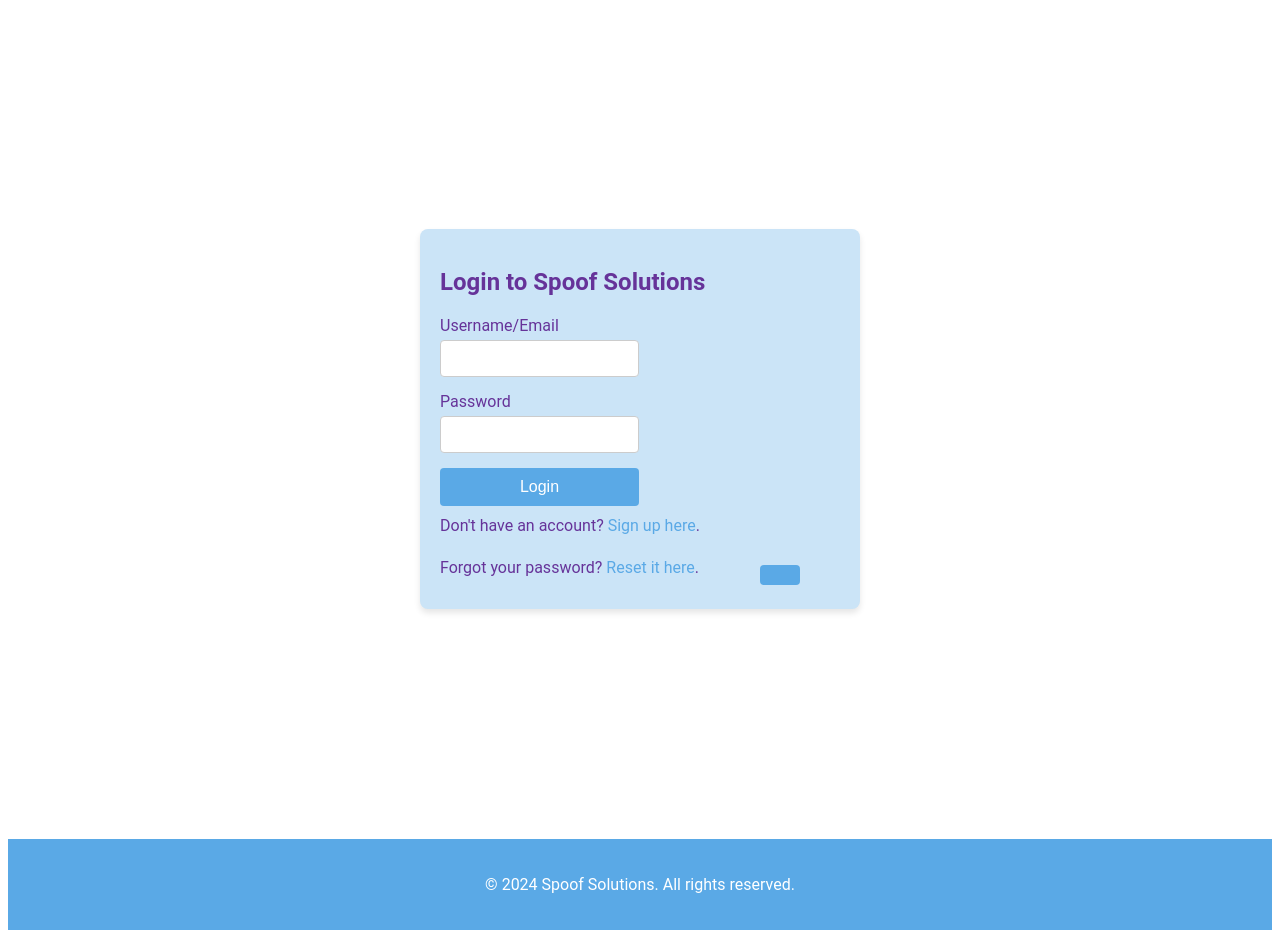
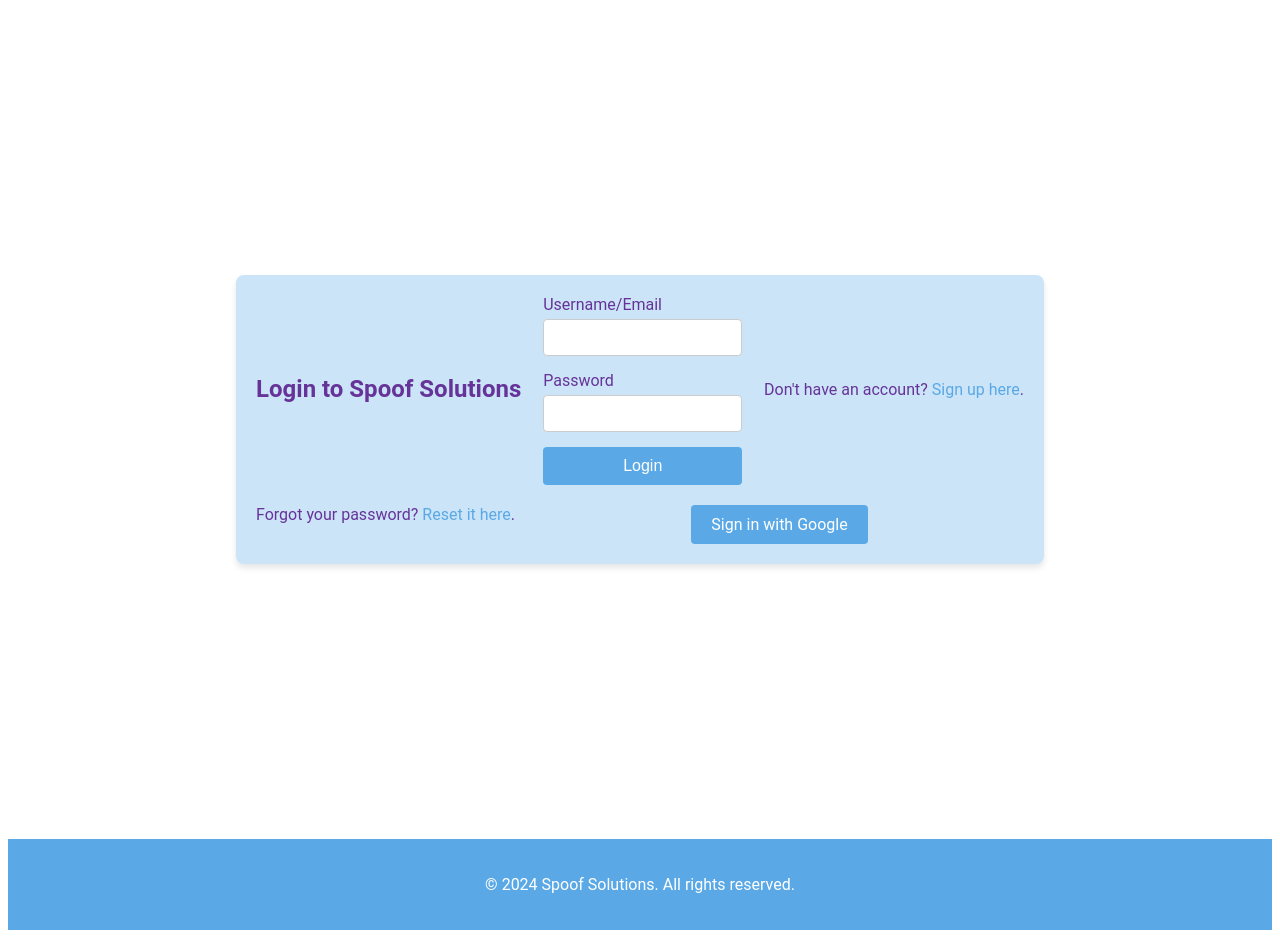
Before and after one commit to rwdvlpmnt/spoofed, a Django app: template templates/registration/login.html in a window 1280 px wide. Shown: the part 133-1071 px from the top of the page. Run offline with Django 3.2, Linux system fonts and the light colour scheme; the template is opened without the code that fills it, so the values that code supplies are empty; some libraries are stand-ins or nearby versions.

Commit message:
login register fixes

```diff
--- a/static/css/styles.css
+++ b/static/css/styles.css
@@ -120,12 +120,12 @@
     display: flex;
     justify-content: center;
     align-items: center;
-    height: 75vh;
+    height: 100vh;
 }
 
 .phone-input-section .container {
-    max-width: 400px;
-    width: 100%;
+    max-width: 768px;
+    margin: 0 auto;
     padding: 20px;
     background-color: #cbe4f7;
     border-radius: 8px;
@@ -282,16 +282,16 @@
 }
 
 /* Login Section */
-.login-section {
+.login-section, .register-section{
     display: flex;
     justify-content: center;
     align-items: center;
-    min-height: 75vh;
+    min-height: 100vh;
     padding: 20px;
 }
 
-.login-section .container {
-    max-width: 400px;
+.login-section .container, .register-section .container{
+    max-width: 768px;
     width: 100%;
     padding: 20px;
     background-color: #cbe4f7;
@@ -299,21 +299,21 @@
     box-shadow: 0 4px 6px rgba(0, 0, 0, 0.1);
 }
 
-.login-section h2 {
+.login-section h2, .register-section h2{
     text-align: center;
     margin-bottom: 20px;
 }
 
-.login-section .form-group {
+.login-section .form-group, .register-section .form-group{
     margin-bottom: 15px;
 }
 
-.login-section .form-group label {
+.login-section .form-group label, .register-section .form-group label{
     display: block;
     margin-bottom: 5px;
 }
 
-.login-section .form-group input {
+.login-section .form-group input, .register-section .form-group input{
     width: 100%;
     padding: 10px;
     border: 1px solid #ccc;
@@ -321,7 +321,7 @@
     box-sizing: border-box;
 }
 
-.login-section .btn {
+.login-section .btn, .register-section .btn{
     width: 100%;
     padding: 10px;
     background-color: #5AA9E6;
@@ -332,21 +332,21 @@
     font-size: 16px;
 }
 
-.login-section .btn:hover {
+.login-section .btn:hover, .register-section .btn:hover{
     background-color: #4A91C8;
 }
 
-.login-section p {
+.login-section p, .register-section p{
     text-align: center;
     margin: 10px 0;
 }
 
-.login-section a {
+.login-section a, .register-section a{
     color: #5AA9E6;
     text-decoration: none;
 }
 
-.login-section a:hover {
+.login-section a:hover, .register-section a:hover{
     text-decoration: underline;
 }
 
@@ -397,7 +397,7 @@
 
 /* Mobile styles */
 @media (max-width: 768px) {
-    .login-section .container {
+    .register-section .container, .login-section .container {
         padding: 10px;
     }
 
@@ -419,8 +419,8 @@
 }
 
 .register-section .container, .login-section .container {
-    max-width: 400px;
-    width: 100%;
+    max-width: 768px;
+    margin: 0 auto;
     padding: 20px;
     background-color: #cbe4f7;
     border-radius: 8px;
@@ -823,9 +823,9 @@
 
 .share-buttons-container {
   position: fixed;
-  top: 50%;
+  top: 30%;
   right: 20px;
-  transform: translateY(-50%);
+  transform: translateY(-30%);
   z-index: 1000;
   display: none; /* Hide by default */
 }
@@ -837,69 +837,17 @@
 }
 
 .share-button {
-  background-color: #4CAF50;
+  background-color: #5AA9E6;
   color: white;
   border: none;
   padding: 10px;
   cursor: pointer;
+  font-size: 20px; /* Adjust font size for icons */
+  display: flex;
+  align-items: center;
+  justify-content: center;
 }
 
 .share-button:hover {
-  background-color: #45a049;
+  background-color: #5AA9E6;
 }
-
-/* body {
-    display: flex;
-    justify-content: center;
-    align-items: center;
-    height: 100vh;
-    background-color: #f0f8ff; /* Light blue background
-    margin: 0;
-}
-
-.globe-container {
-    position: relative;
-    width: 300px;
-    height: 300px;
-}
-
-.wireframe-globe {
-    width: 100%;
-    height: 100%;
-    border-radius: 50%;
-    border: 2px solid powderblue;
-    position: absolute;
-    top: 0;
-    left: 0;
-    animation: rotateGlobe 10s linear infinite;
-}
-
-.wireframe-globe::before,
-.wireframe-globe::after {
-    content: '';
-    position: absolute;
-    border: 2px solid powderblue;
-    border-radius: 50%;
-}
-
-.wireframe-globe::before {
-    width: 100%;
-    height: 100%;
-    transform: rotateX(90deg);
-}
-
-.wireframe-globe::after {
-    width: 100%;
-    height: 100%;
-    transform: rotateY(90deg);
-}
-
-@keyframes rotateGlobe {
-    from {
-        transform: rotateZ(0deg);
-    }
-    to {
-        transform: rotateZ(360deg);
-    }
-}
- */
--- a/templates/base.html
+++ b/templates/base.html
@@ -9,6 +9,7 @@
     <title>{% block title %}SPOOFED!{% endblock %}</title>
     <link rel="icon" href="{% static 'images/favicon-16x16.png' %}" type="image/x-icon">
     <link rel="stylesheet" href="{% static 'css/styles.css' %}">
+    <link rel="stylesheet" href="https://cdnjs.cloudflare.com/ajax/libs/font-awesome/6.0.0-beta3/css/all.min.css">
     <link rel="stylesheet" href="https://cdnjs.cloudflare.com/ajax/libs/font-awesome/5.15.3/css/all.min.css">
 </head>
 
--- a/templates/registration/login.html
+++ b/templates/registration/login.html
@@ -26,7 +26,7 @@
 
     <!-- Sign in with Google -->
     <div class="google-signin">
-      <a href="{% url 'google_login' %}" class="btn btn-google"></a><!--Sign in with Google-->
+      <a href="{% url 'google_login' %}" class="btn btn-google">Sign in with Google</a>
     </div>
     <div class="fb-login-button" data-width="" data-size="large" data-button-type="login_with" data-layout="default"
       data-auto-logout-link="false" data-use-continue-as="false"></div>
@@ -36,9 +36,15 @@
 <!-- Share links -->
 <div class="share-buttons-container">
   <div class="share-buttons">
-    <button class="share-button" onclick="shareFacebook()">Share on Facebook</button>
-    <button class="share-button" onclick="shareTwitter()">Share on Twitter</button>
-    <button class="share-button" onclick="shareLinkedIn()">Share on LinkedIn</button>
+    <button class="share-button" onclick="shareFacebook()">
+      <i class="fab fa-facebook-f"></i>
+    </button>
+    <button class="share-button" onclick="shareTwitter()">
+      <i class="fab fa-twitter"></i>
+    </button>
+    <button class="share-button" onclick="shareLinkedIn()">
+      <i class="fab fa-linkedin-in"></i>
+    </button>
   </div>
 </div>
 
```
Also changed, not shown: templates/register.html (+11 -5 lines).
